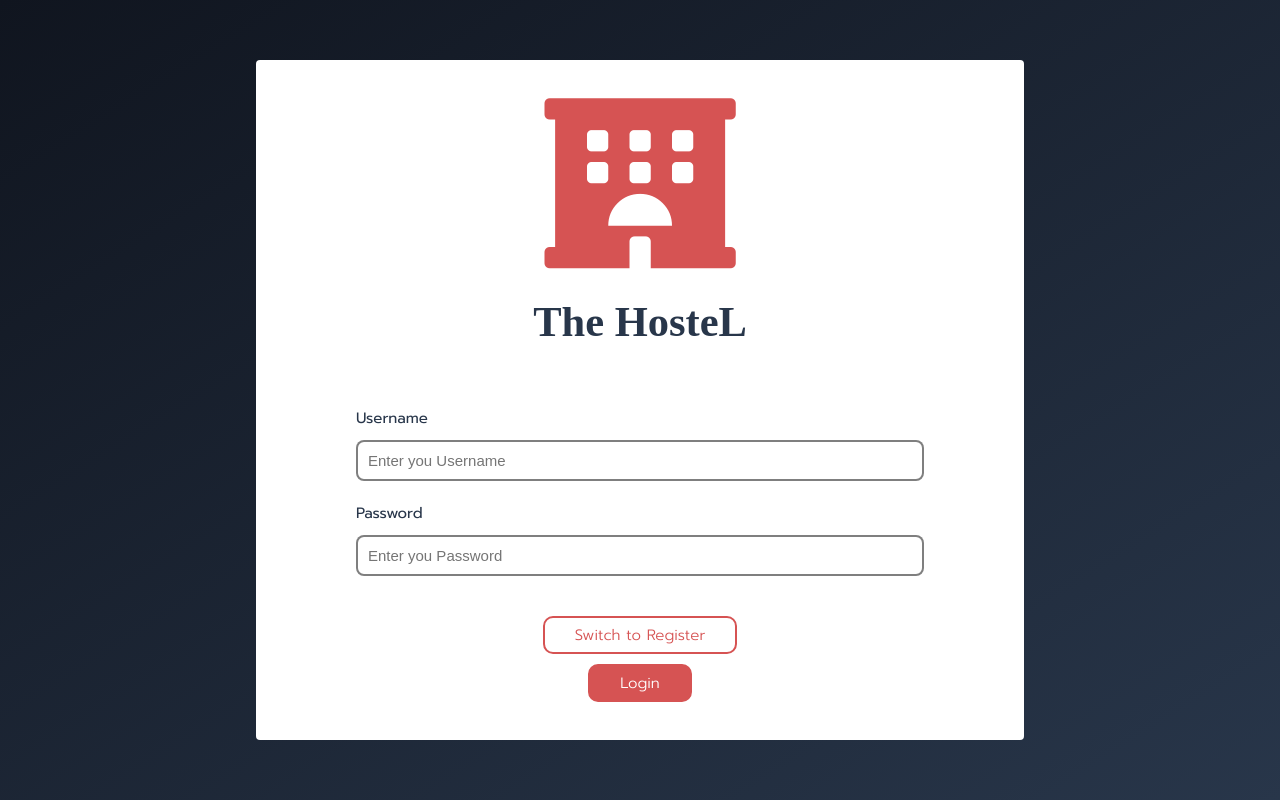
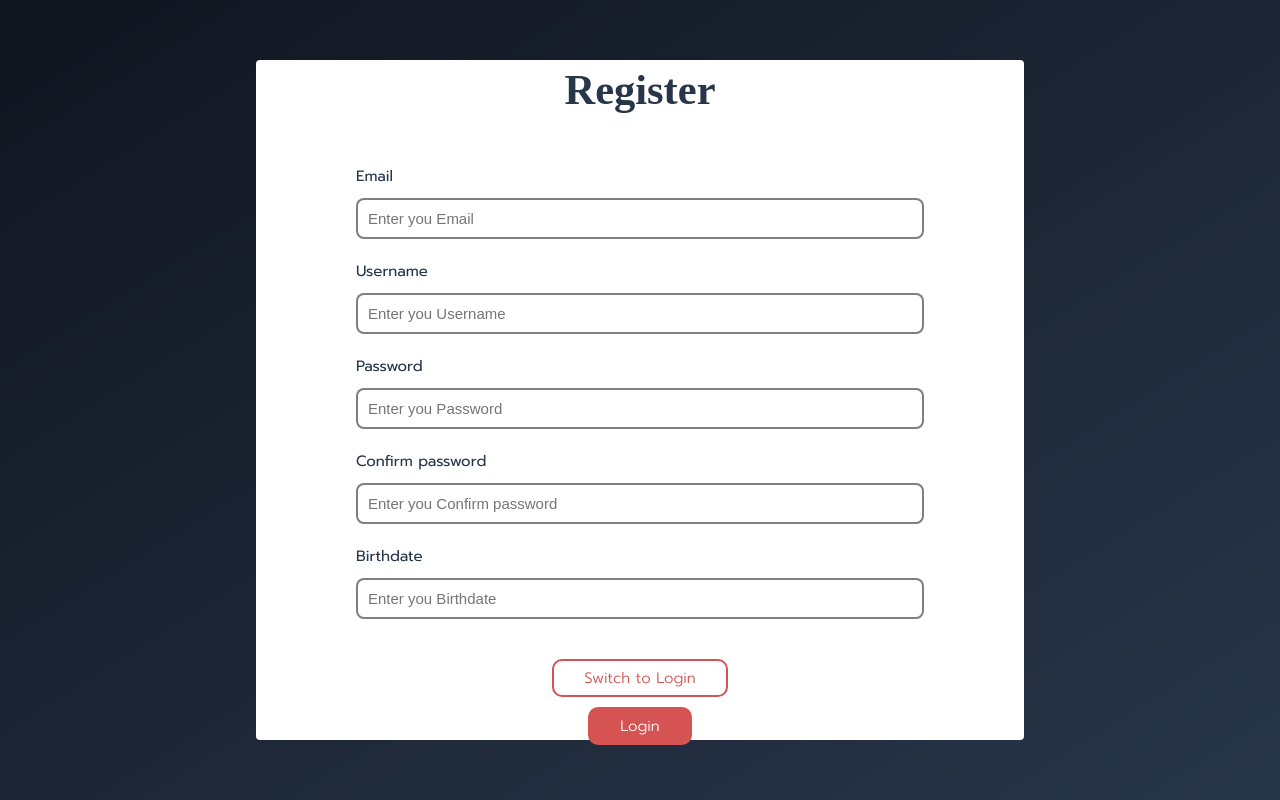
Before and after one commit to boy-warakorn/hostel-management, a React (Create React App) app: page / in a window 1280 px wide. Both pictures are taken after a click on the element "Switch to Register". Built offline with nearby package versions, Linux system fonts and the light colour scheme; a web font is replaced by a local one.

Commit message:
add: register form

```diff
--- a/src/components/auth/AuthCard.css
+++ b/src/components/auth/AuthCard.css
@@ -27,6 +27,10 @@
   display: flex;
   align-items: flex-start;
   justify-content: space-around;
+}
+
+.auth-form {
+  width: 100%;
 }
 
 @media only screen and (max-width: 1500px) {
--- a/src/components/auth/AuthCard.js
+++ b/src/components/auth/AuthCard.js
@@ -1,21 +1,25 @@
-import React from 'react';
-import LoginForm from './form/LoginForm';
+import React, { useState } from 'react';
+import LoginForm from './form/login/LoginForm';
+import RegisterForm from './form/register/RegisterForm';
 import './AuthCard.css';
 import PrimaryButton from '../common/PrimaryButton';
 import SecondaryButton from '../common/SecondaryButton';
 
 const AuthCard = () => {
+  const [isLogin, setIsLogin] = useState(true);
+
+  let form = isLogin ? <LoginForm /> : <RegisterForm />;
+  let buttonText = isLogin ? 'Register' : 'Login';
+
   return (
     <div className='auth-container'>
       <div className='auth-card'>
-        <i
-          className='fas fa-hotel icon-primary icon-l'
-          style={{ marginBottom: '2rem' }}
-        ></i>
-        <h1 className='heading-text'>The HosteL</h1>
-        <LoginForm />
+        {form}
         <div className='auth-button-group'>
-          <SecondaryButton title='Switch to Register' />
+          <SecondaryButton
+            title={`Switch to ${buttonText}`}
+            onClick={() => setIsLogin(!isLogin)}
+          />
           <PrimaryButton title='Login' />
         </div>
       </div>
--- a/src/components/auth/form/LoginForm.css
+++ /dev/null
@@ -1,4 +0,0 @@
-.auth-form {
-  width: 100%;
-  margin-top: 5rem;
-}
--- a/src/components/auth/form/LoginForm.js
+++ /dev/null
@@ -1,16 +0,0 @@
-import React from 'react';
-import InputField from './InputField';
-
-import './LoginForm.css';
-
-const LoginForm = () => {
-  return (
-    <form className='auth-form'>
-      <InputField title='Username' />
-      <InputField title='Password' />
-
-    </form>
-  );
-};
-
-export default LoginForm;
--- /dev/null
+++ b/src/components/auth/form/login/LoginForm.js
@@ -0,0 +1,20 @@
+import React, { Fragment } from 'react';
+import InputField from '../InputField';
+
+const LoginForm = () => {
+  return (
+    <Fragment>
+      <i
+        className='fas fa-hotel icon-primary icon-l'
+        style={{ marginBottom: '2rem' }}
+      ></i>
+      <h1 className='heading-text'>The HosteL</h1>
+      <form className='auth-form'>
+        <InputField title='Username' />
+        <InputField title='Password' />
+      </form>
+    </Fragment>
+  );
+};
+
+export default LoginForm;
--- /dev/null
+++ b/src/components/auth/form/register/RegisterForm.js
@@ -0,0 +1,19 @@
+import React from 'react';
+import './RegisterForm.css';
+import InputField from '../InputField';
+
+const Register = () => {
+  return (
+    <form className='auth-form'>
+      <h1 className='heading-text' style={{ marginBottom: '4rem' }}>
+        Register
+      </h1>
+      <InputField title='Email' />
+      <InputField title='Username' />
+      <InputField title='Password' />
+      <InputField title='Confirm password' />
+      <InputField title='Birthdate' />
+    </form>
+  );
+};
+export default Register;
--- a/src/components/navigation/custom_link/CustomLink.css
+++ b/src/components/navigation/custom_link/CustomLink.css
@@ -33,6 +33,9 @@
 }
 
 @media only screen and (max-width: 900px) {
+  .sidebar-link-text {
+    padding: 0.5rem;
+  }
   .sidebar-link-text:not(:last-child) {
     margin-bottom: 0rem;
     margin-right: 1rem;
--- a/src/components/navigation/navbar/Navbar.css
+++ b/src/components/navigation/navbar/Navbar.css
@@ -17,5 +17,18 @@
   }
   .navbar-right {
     display: flex;
+    align-items: center;
+  }
+
+  .navbar-user-img {
+    border-radius: 50%;
+    background-color: red;
+    width: 3.5rem;
+    height: 3.5rem;
+    background-image: url('https://i0.wp.com/post.medicalnewstoday.com/wp-content/uploads/sites/3/2020/03/GettyImages-1092658864_hero-1024x575.jpg?w=1155&h=1528');
+    background-size: cover;
+    background-position: center;
+    margin-right: 1.2rem;
+    border: 1px solid black;
   }
 }
--- a/src/components/navigation/navbar/Navbar.js
+++ b/src/components/navigation/navbar/Navbar.js
@@ -12,6 +12,7 @@ const Navbar = () => {
       <div className='navbar-right'>
         <CustomLink to='/home' title='Home' icon='' />
         <CustomLink to='/home/bookmark' title='Bookmark' icon='' />
+        <div className='navbar-user-img' />
       </div>
     </div>
   );
```
Also changed, not shown: src/components/auth/form/register/RegisterForm.css (added), 1 other file (tests, documents, lock files or other folders).
